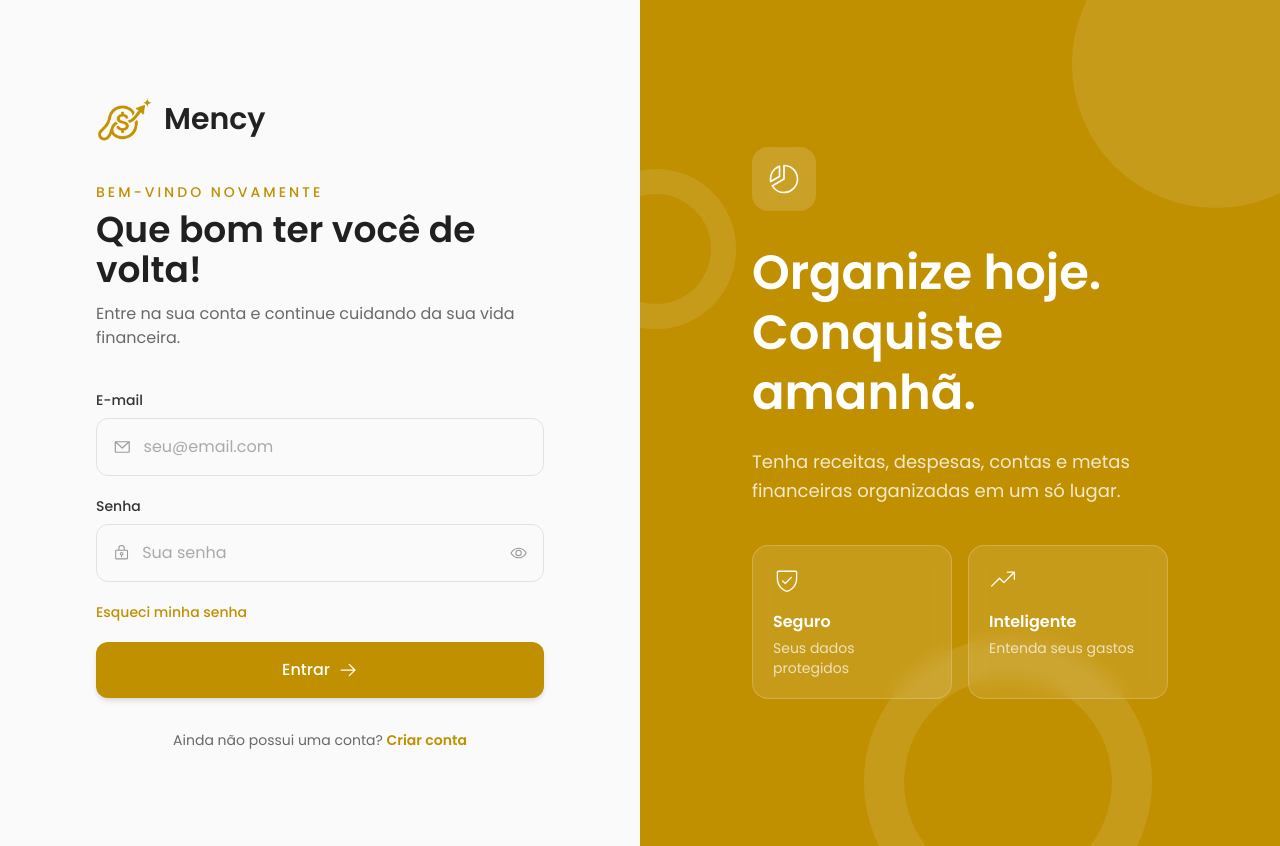
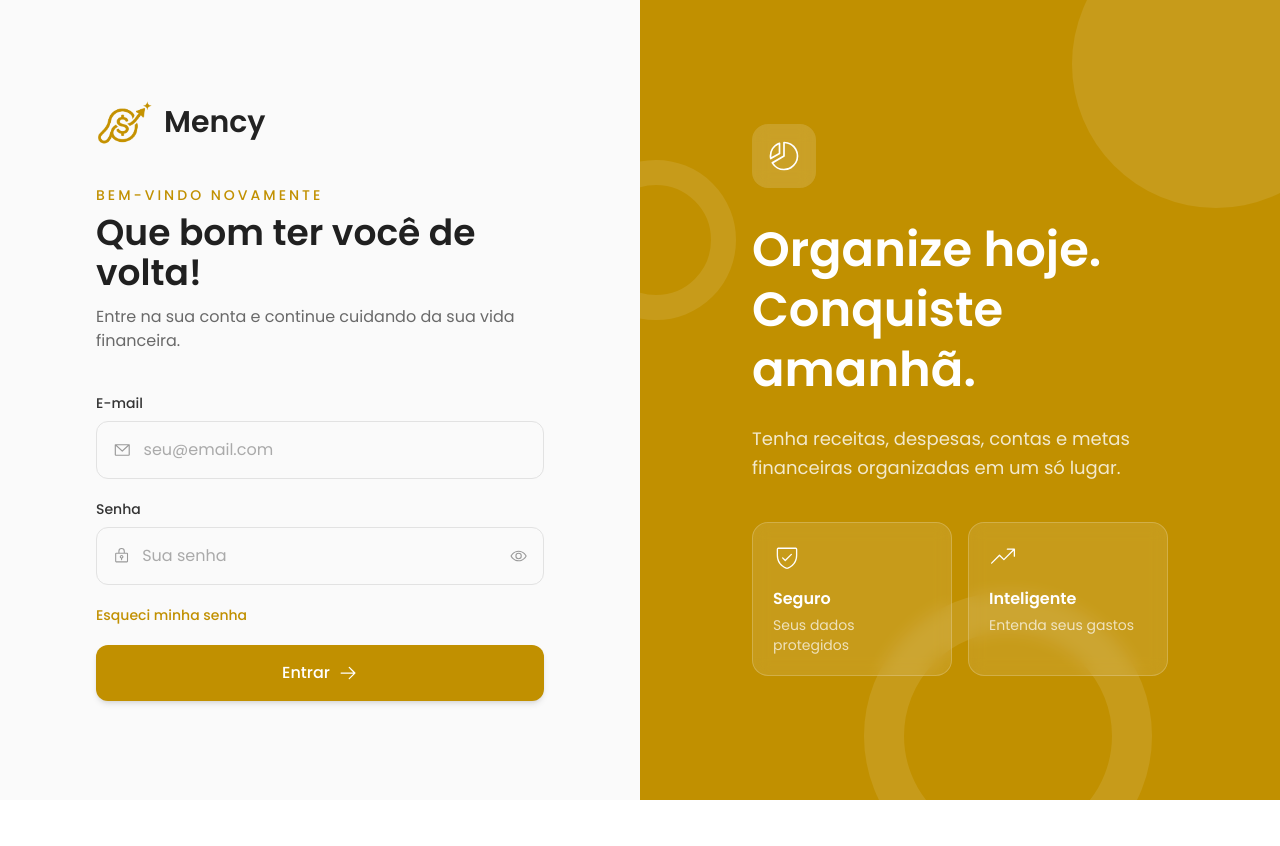
Before and after one commit to GiuCaroline/MencyWeb, a React (Vite) app in the folder mencyWeb/: page /login in a window 1280 px wide. After the commit the page ends 800 px from the top, so only its background shows below. Built offline with nearby package versions, Linux system fonts and the light colour scheme.

Commit message:
delete: deleta botão desnecessario

```diff
--- a/mencyWeb/src/screens/Login.jsx
+++ b/mencyWeb/src/screens/Login.jsx
@@ -75,8 +75,6 @@ export default function Login() {
                                 <ArrowRightIcon size={20} />
                             </button>
                         </form>
-
-                        <CriarConta />
 
                     </div>
                 </div>
@@ -208,20 +206,6 @@ function OpcoesLogin() {
     );
 }
 
-function CriarConta() {
-    return (
-        <p className="mt-8 text-center text-sm text-[#696969] cursor-default">
-
-            Ainda não possui uma conta?{" "}
-
-            <span className="cursor-pointer font-semibold text-[#C19000] hover:underline">
-                Criar conta
-            </span>
-
-        </p>
-    );
-}
-
 function MiniCard({ icon, titulo, texto }) {
     return (
         <div className="rounded-2xl border border-white/20 bg-white/10 p-5 backdrop-blur">
```
